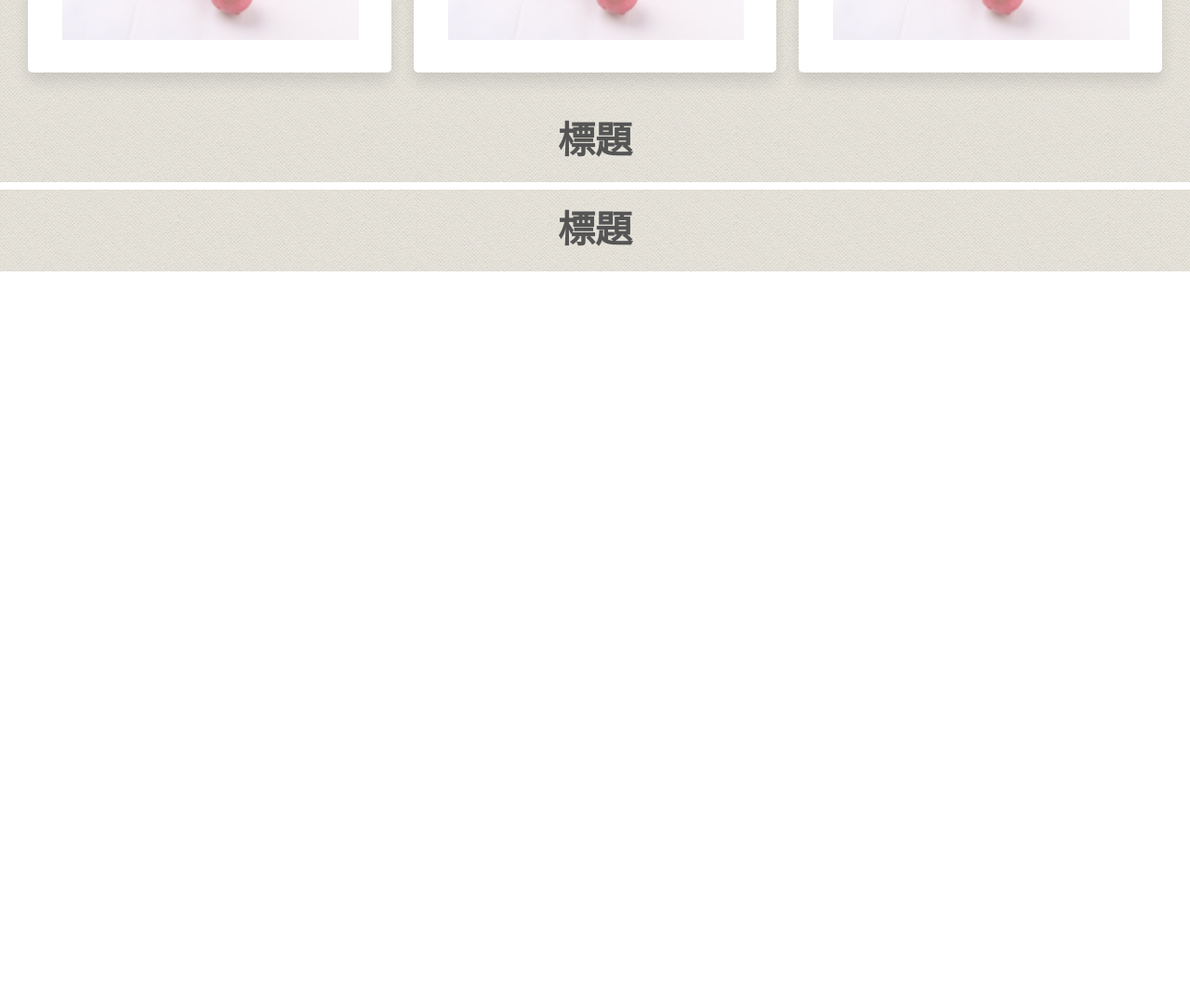
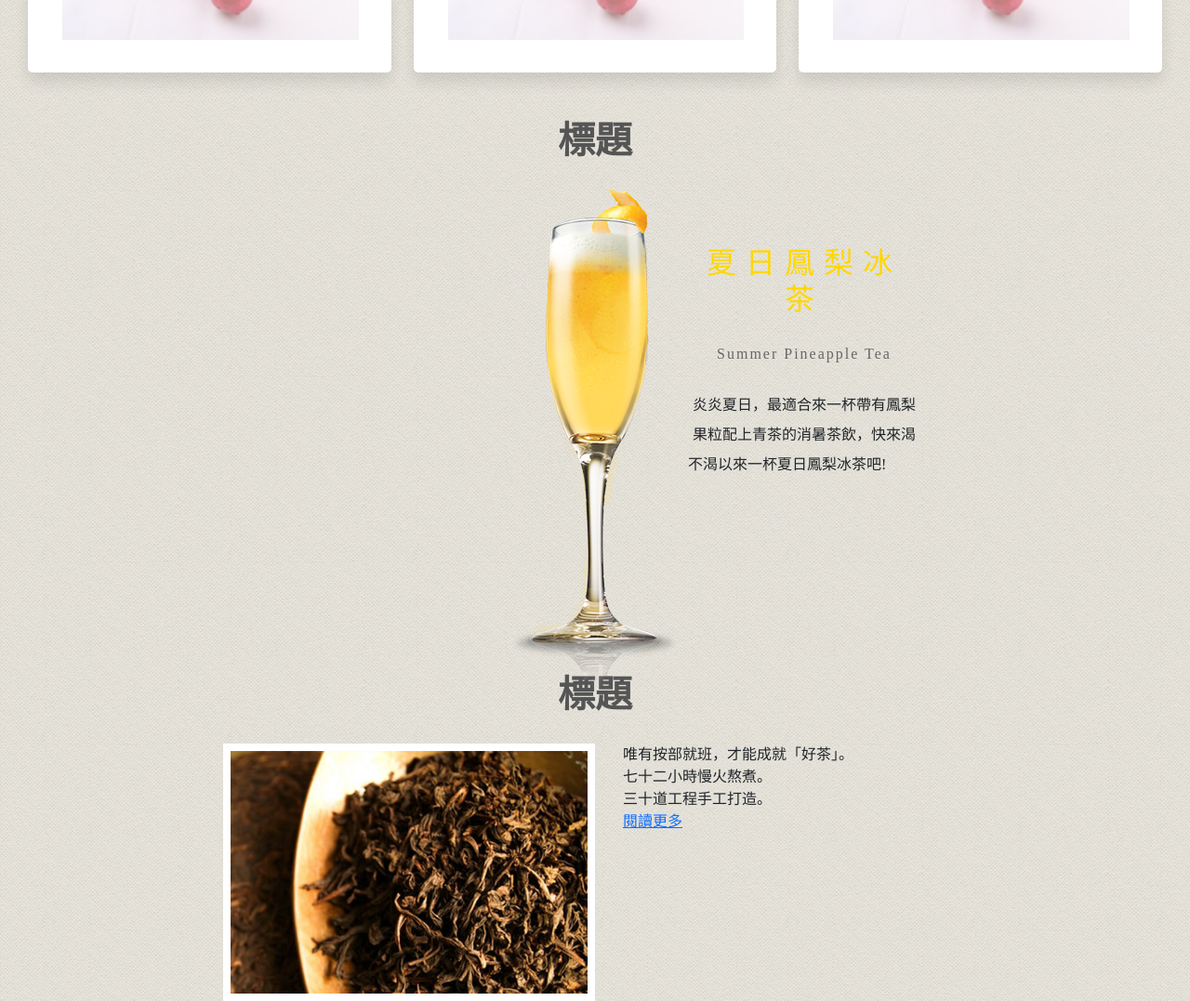
Before and after one commit to uuuunnnaaa/Onepage_1018, a plain HTML site: page index.html in a window 1280 px wide. Shown: the part 1892-2969 px from the top of the page at 93% size. Before the commit the page ends 2192 px from the top, so only its background shows below. Drawn offline with nearby package versions, Linux system fonts and the light colour scheme.

Commit message:
info & idea 完成

```diff
--- a/index.html
+++ b/index.html
@@ -6,8 +6,12 @@
 <head>
     <meta charset="UTF-8">
     <meta name="viewport" content="width=device-width, initial-scale=1.0">
-    <link rel='stylesheet' href='https://cdnjs.cloudflare.com/ajax/libs/bootstrap/5.3.3/css/bootstrap-reboot.min.css' integrity='sha512-HJaQ4y3YcUGCWikWDn8bFeGTy3Z/3IbxFYQ9G3UAWx16PyTL6Nu5P/BDDV9s0WhK3Sq27Wtbk/6IcwGmGSMXYg==' crossorigin='anonymous'/>
-    <link rel='stylesheet' href='https://cdnjs.cloudflare.com/ajax/libs/bootstrap/5.3.3/css/bootstrap-grid.min.css' integrity='sha512-i1b/nzkVo97VN5WbEtaPebBG8REvjWeqNclJ6AItj7msdVcaveKrlIIByDpvjk5nwHjXkIqGZscVxOrTb9tsMA==' crossorigin='anonymous'/>
+    <link rel='stylesheet' href='https://cdnjs.cloudflare.com/ajax/libs/bootstrap/5.3.3/css/bootstrap-reboot.min.css'
+        integrity='sha512-HJaQ4y3YcUGCWikWDn8bFeGTy3Z/3IbxFYQ9G3UAWx16PyTL6Nu5P/BDDV9s0WhK3Sq27Wtbk/6IcwGmGSMXYg=='
+        crossorigin='anonymous' />
+    <link rel='stylesheet' href='https://cdnjs.cloudflare.com/ajax/libs/bootstrap/5.3.3/css/bootstrap-grid.min.css'
+        integrity='sha512-i1b/nzkVo97VN5WbEtaPebBG8REvjWeqNclJ6AItj7msdVcaveKrlIIByDpvjk5nwHjXkIqGZscVxOrTb9tsMA=='
+        crossorigin='anonymous' />
     <link rel="stylesheet" href="style.css">
     <title>渴不渴以</title>
 </head>
@@ -79,10 +83,30 @@
     </section>
     <section class="content">
         <h1>標題</h1>
+        <div id="product">
+            <img src="./img/product_drink.png" alt="夏日飲品">
+            <div id="info">
+                <h2>夏日鳳梨冰茶</h2>
+                <h6>Summer Pineapple Tea</h6>
+                <p>炎炎夏日，最適合來一杯帶有鳳梨果粒配上青茶的消暑茶飲，快來渴不渴以來一杯夏日鳳梨冰茶吧!</p>
+            </div>
+        </div>
     </section>
     <section class="content">
         <h1>標題</h1>
+        <div id="idea">
+            <div id="idea-pic">
+                <img src="./img/idea.png" alt="經營理念 茶葉">
+            </div>
+            <div id="idea-content">
+                唯有按部就班，才能成就「好茶」。<br>
+                七十二小時慢火熬煮。<br>
+                三十道工程手工打造。<br>
+                <a href="">閱讀更多</a>
+            </div>
+        </div>
     </section>
+
 </body>
 
 </html>
--- a/style.css
+++ b/style.css
@@ -121,3 +121,48 @@
 .card:hover img{
     opacity: 1;
 }
+
+
+/* product */
+#product{
+    height: 500px;
+    width: 800px;
+    margin: 0 auto;
+
+    text-align: center;
+    position: relative;
+}
+#info{
+    position: absolute;
+    top: 60px;
+    right: 50px;
+
+    width: 250px;
+}
+#info h2{
+    color: gold;
+    margin-bottom: 30px;
+    letter-spacing: 10px;
+}
+#info h6{
+    color: #666;
+    margin-bottom: 30px;
+    letter-spacing: 2px;
+}
+#info p{
+    text-align-last: left;
+    line-height: 2;
+}
+
+/* idea */
+#idea{
+    display: grid;
+    grid-template-columns: 50% 50%;
+    grid-gap: 30px;
+    width: 800px;
+    margin: 0 auto;
+}
+#idea-pic img{
+    width: 100%;
+    border: 8px solid #ffffff;
+}
```
Also changed, not shown: img/idea.png (added), img/product_drink.png (added).
